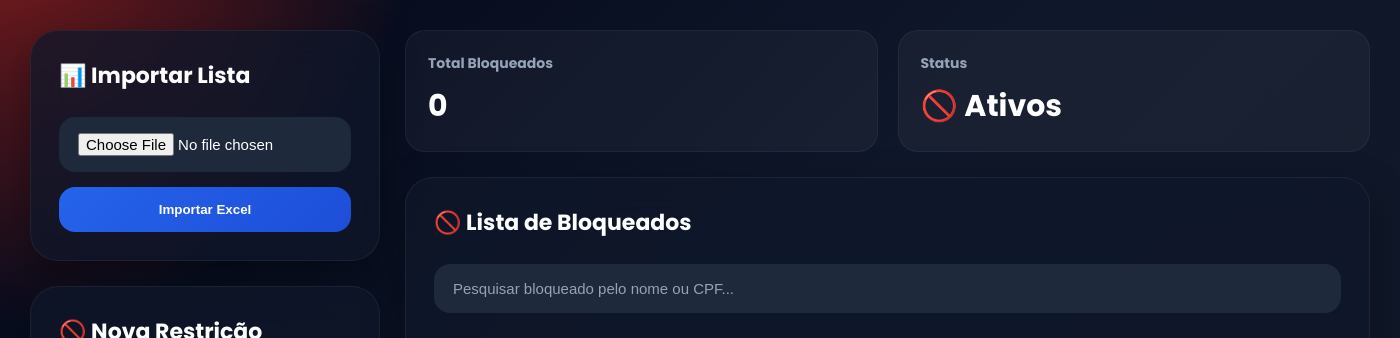
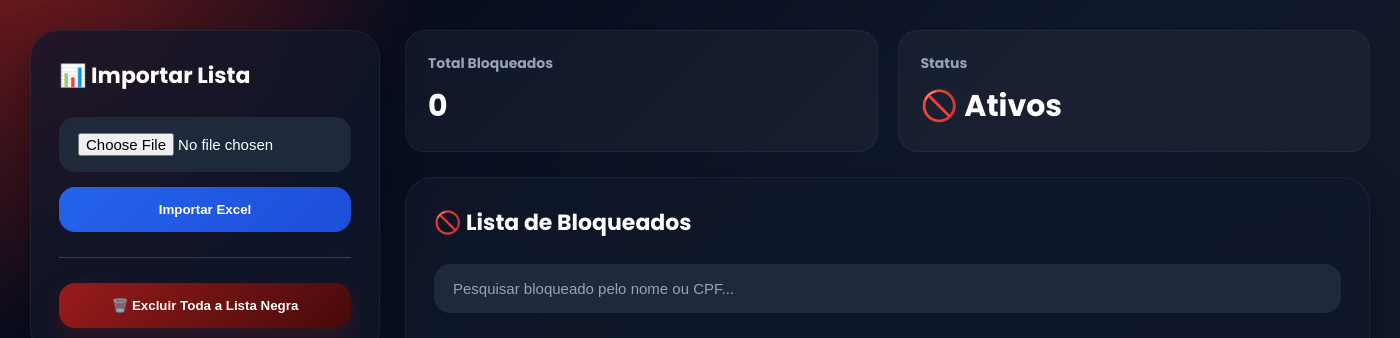
Before and after one commit to rhamon590/Listanegra, a Flask app: page /lista_negra in a window 1400 px wide. Shown: the part 87-425 px from the top of the page. Run offline with Flask 3, Linux system fonts and the light colour scheme; a user stored in the database is signed in.

Commit message:
Update lista_negra.html

```diff
--- a/templates/lista_negra.html
+++ b/templates/lista_negra.html
@@ -258,6 +258,20 @@ button{
     linear-gradient(135deg,#16a34a,#166534);
 }
 
+.btn-excluir-tudo{
+
+    width:100%;
+
+    background:
+    linear-gradient(135deg,#991b1b,#450a0a);
+
+    box-shadow:0 10px 25px rgba(127,29,29,.35);
+}
+
+.btn-excluir-tudo:hover{
+    background:linear-gradient(135deg,#b91c1c,#7f1d1d);
+}
+
 .linha{
 
     border:none;
@@ -503,6 +517,17 @@ tr:hover{
                 </button>
 
             </form>
+
+            <hr class="linha">
+
+            <button
+            type="button"
+            class="btn btn-excluir-tudo"
+            onclick="excluirTudo()">
+
+                🗑️ Excluir Toda a Lista Negra
+
+            </button>
 
         </div>
 
@@ -754,6 +779,40 @@ function consultarStatusColaborador(termo){
     .catch(()=>{});
 }
 
+function excluirTudo(){
+
+    const confirmar = confirm(
+        'Tem certeza que deseja excluir TODA a Lista Negra?\n\n' +
+        'Todos os colaboradores restritos também serão liberados.\n' +
+        'Essa ação não poderá ser desfeita.'
+    );
+
+    if(!confirmar){
+        return;
+    }
+
+    fetch('/excluir_lista_negra_tudo', {
+        method: 'POST',
+        headers: {
+            'Content-Type': 'application/json'
+        }
+    })
+    .then(async response => {
+
+        const mensagem = await response.text();
+
+        if(!response.ok){
+            throw new Error(mensagem || 'Erro ao excluir a Lista Negra.');
+        }
+
+        alert('Lista Negra excluída com sucesso!');
+        window.location.reload();
+    })
+    .catch(error => {
+        alert('Não foi possível excluir: ' + error.message);
+    });
+}
+
 </script>
 
 </body>
```
